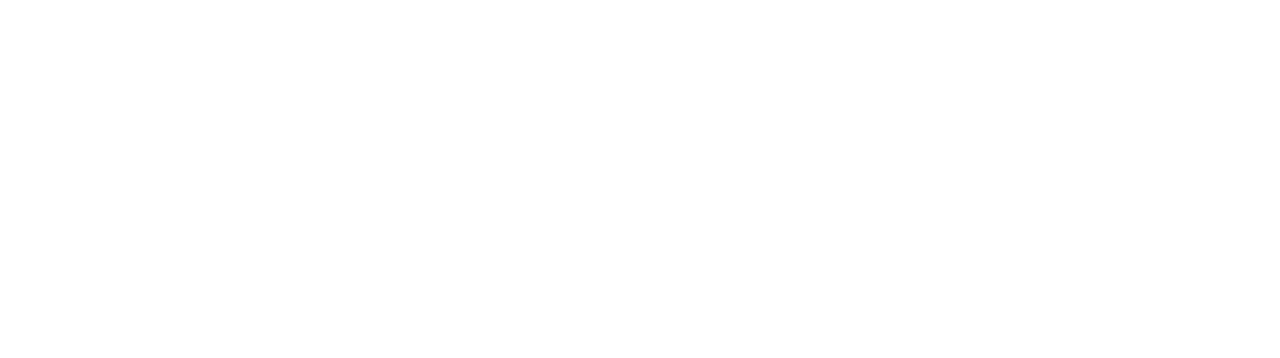
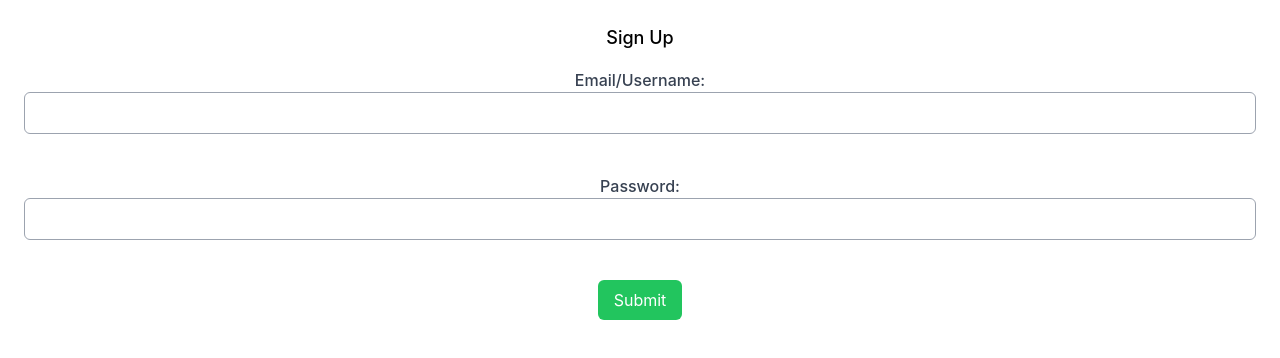
Before and after one commit to j-hashimo/nwHacks2023-Front-end, a React (Create React App) app: page /signupform in a window 1280 px wide. Before the commit this address had no page. Shown: the top 358 px of the page. Built offline with nearby package versions, Linux system fonts and the light colour scheme.

Commit message:
added signup styles

```diff
--- a/src/App.js
+++ b/src/App.js
@@ -13,7 +13,8 @@
       <Routes>
         <Route path="/" element={<Home />} />
         <Route path="/events" element={<Events />} />
-        <Route path="/signup" element={<SignUpForm />} />
+        <Route path="/signupform" element={<SignUpForm />} />{" "}
+        {/*path needs to be signupform */}
         <Route path="/add" element={<EventCreation />} />
         <Route path="/TripCreation" element={<TripCreation />} />
       </Routes>
--- a/src/components/SignUpForm.js
+++ b/src/components/SignUpForm.js
@@ -11,26 +11,39 @@
   };
 
   return (
-    <form className="bg-green-900" onSubmit={handleSubmit}>
-      <label>
+    <form className="bg-white p-6 rounded-lg" onSubmit={handleSubmit}>
+      <h2 className="text-lg font-medium mb-4">Sign Up</h2>
+      <div className="mb-4">
+        <label className="block text-gray-700 font-medium mb-2">
           Email/Username:
           <input
+            className="border border-gray-400 p-2 rounded-md w-full"
             type="text"
             value={username}
             onChange={(event) => setUsername(event.target.value)}
           />
         </label>
+      </div>
       <br />
-      <label>
+
+      <div className="mb-4">
+        <label className="block text-gray-700 font-medium mb-2">
           Password:
           <input
+            className="border border-gray-400 p-2 rounded-md w-full"
             type="password"
             value={password}
             onChange={(event) => setPassword(event.target.value)}
           />
         </label>
+      </div>
       <br />
-      <button type="submit">Submit</button>
+      <button
+        className="bg-green-500 text-white py-2 px-4 rounded-md hover:bg-green-600"
+        type="submit"
+      >
+        Submit
+      </button>
     </form>
   );
 }
```
Also changed, not shown: 2 other files (tests, documents, lock files or other folders). Lines whose indentation alone changed are shown as unchanged.
